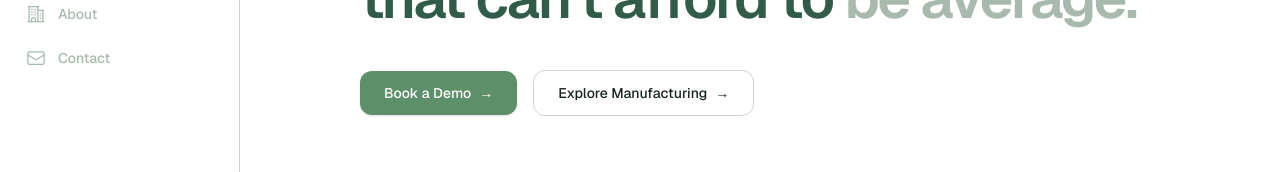
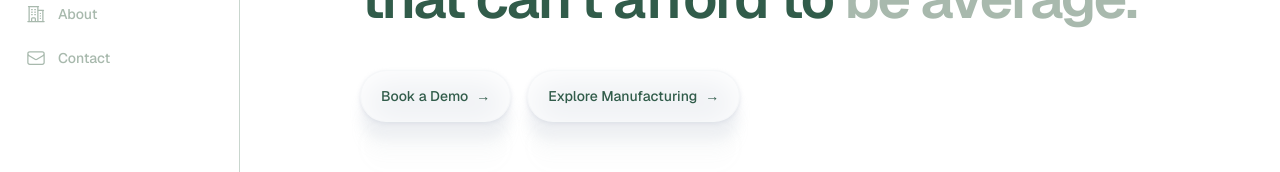
Before and after one commit to ankurchauhanOK/ak-precision-components, a Next.js app: page / in a window 1280 px wide. Shown: the part 293-465 px from the top of the page. Built offline with nearby package versions, Linux system fonts and the light colour scheme.

Commit message:
Restyle buttons with soft light glassmorphism

```diff
--- a/src/app/globals.css
+++ b/src/app/globals.css
@@ -23,6 +23,11 @@
   --font-sans: var(--font-geist);
   --font-mono: var(--font-geist);
   --shadow-soft: 0 12px 32px rgba(23, 37, 31, 0.08);
+  --shadow-btn: 0 1.67px 4.18px rgba(181, 186, 203, 0.31),
+    0 17.57px 10.88px rgba(181, 187, 203, 0.16),
+    0 31.8px 12.55px rgba(181, 187, 203, 0.05),
+    0 50.2px 14.23px rgba(181, 187, 203, 0.01),
+    inset 0 7px 32px 1px rgba(255, 255, 255, 1);
   --animate-fade-in: fade-in 0.6s ease-out forwards;
   --animate-fade-up: fade-up 0.6s ease-out forwards;
   --animate-slide-in-right: slide-in-right 0.6s ease-out forwards;
--- a/src/components/ui/Button.tsx
+++ b/src/components/ui/Button.tsx
@@ -18,13 +18,12 @@ export default function Button({
   onClick,
 }: ButtonProps) {
   const base =
-    "inline-flex items-center justify-center gap-2 px-6 py-3 rounded-xl text-sm font-medium transition-all duration-200";
+    "inline-flex items-center justify-center gap-2 px-5 py-[15px] rounded-[50px] text-sm font-medium bg-[#F0F2F5] text-[#315C4A] border border-white/40 shadow-btn transition-all duration-200 hover:bg-white";
 
   const variants = {
-    primary: "bg-deep-forest text-white hover:bg-forest shadow-sm",
-    secondary: "bg-action-green text-white hover:bg-action-green-dark shadow-sm",
-    outline:
-      "border border-light-sage text-deep-forest hover:border-deep-forest hover:bg-light-sage/40",
+    primary: "",
+    secondary: "",
+    outline: "",
   };
 
   const content = (
```
